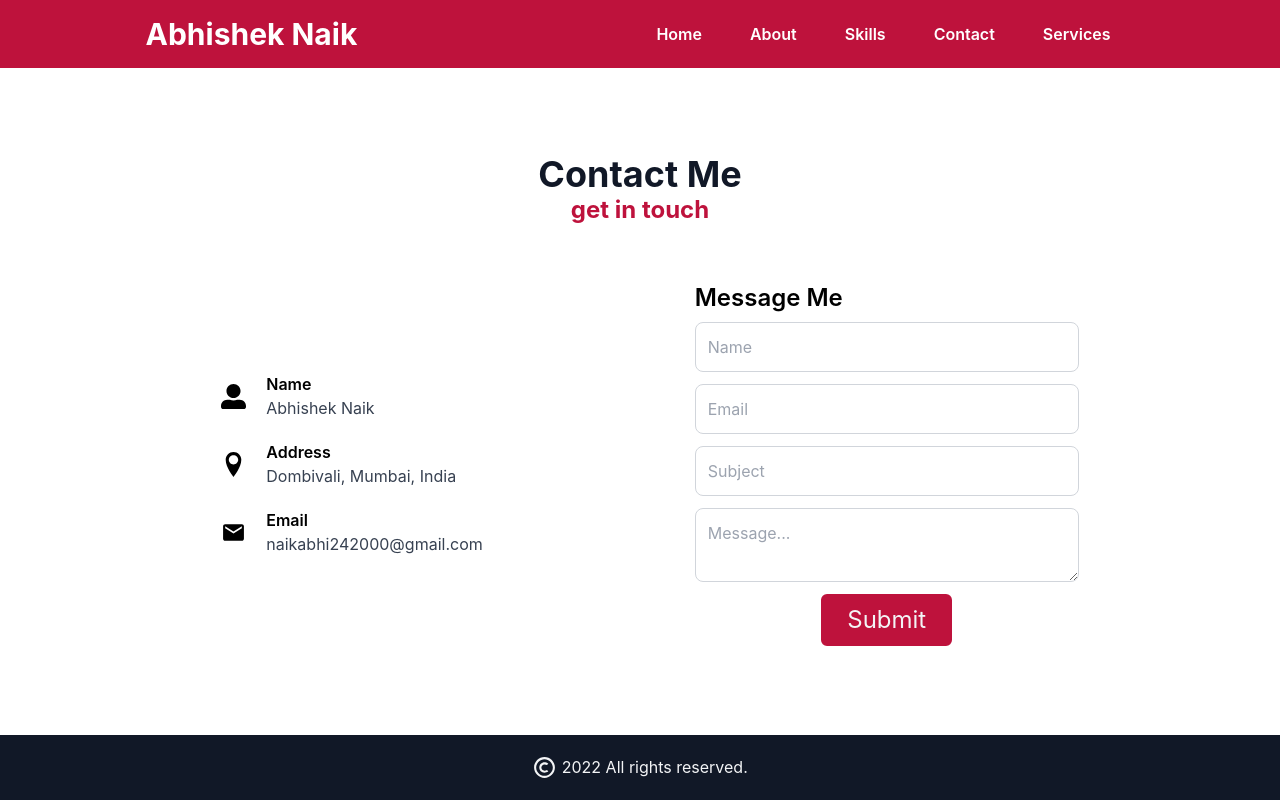
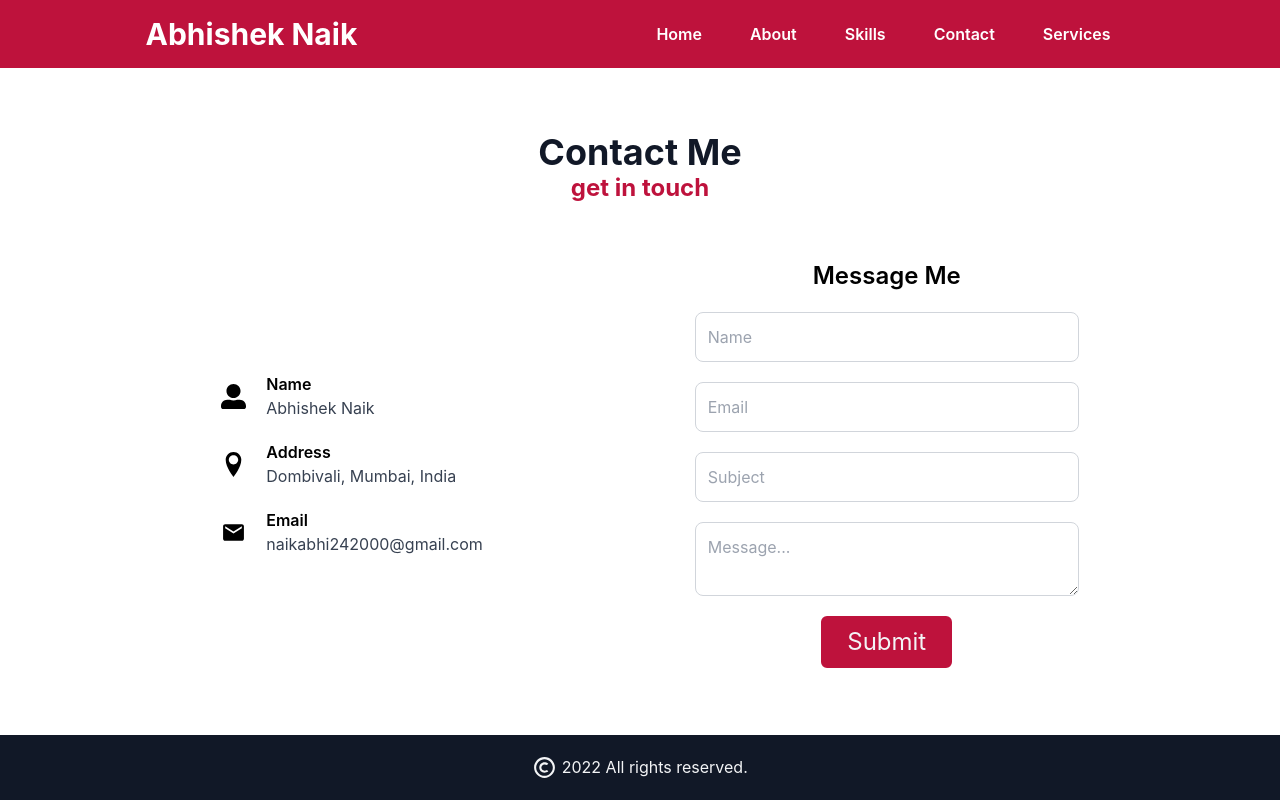
Before and after one commit to ABHINAIK2021/portfolio, a Next.js app: page /contact in a window 1280 px wide. Built offline with nearby package versions, Linux system fonts and the light colour scheme.

Commit message:
first commit

```diff
--- a/components/pages/ContactPage.js
+++ b/components/pages/ContactPage.js
@@ -31,10 +31,10 @@ export default function ContactPage() {
                         </div>
                     </div>
                 </div>
-                <div className="flex flex-col gap-2 items-start justify-center">
-                    <div className="text-2xl font-semibold">Message Me</div>
-                    <div className="flex flex-col gap-2 items-start justify-center lg:w-96 w-80">
-                        <form>
+                <div className="flex flex-col gap-2 items-center justify-center">
+                    <form>
+                        <div className="flex flex-col gap-2 items-center justify-center lg:w-96 w-80">
+                            <div className="text-2xl font-semibold mb-3">Message Me</div>
                             <div className="mb-3">
                                 <input type="text" id="name" className="bg-white border border-gray-300 text-gray-900 text-md rounded-lg block lg:w-96 w-80 p-3" placeholder="Name" required />
                             </div>
@@ -47,13 +47,11 @@ export default function ContactPage() {
                             <div className="mb-3">
                                 <textarea type="textarea" id="message" className="bg-white border border-gray-300 text-gray-900 text-md rounded-lg block lg:w-96 w-80 p-3" placeholder="Message..." required />
                             </div>
-                            <div className="flex items-center justify-center">
-                                <button type="submit" className="text-2xl text-gray-100 border-2 border-rose-700 rounded-md px-6 py-2 bg-rose-700 hover:bg-transparent hover:text-rose-700">Submit</button>
-                            </div>
-                        </form>
-                    </div>
+                            <button type="submit" className="text-2xl text-gray-100 border-2 border-rose-700 rounded-md px-6 py-2 bg-rose-700 hover:bg-transparent hover:text-rose-700">Submit</button>
+                        </div>
+                    </form>
                 </div>
             </div>
-        </div>
+        </div >
     )
 }
```
Also changed, not shown: public/vercel.svg (deleted).
